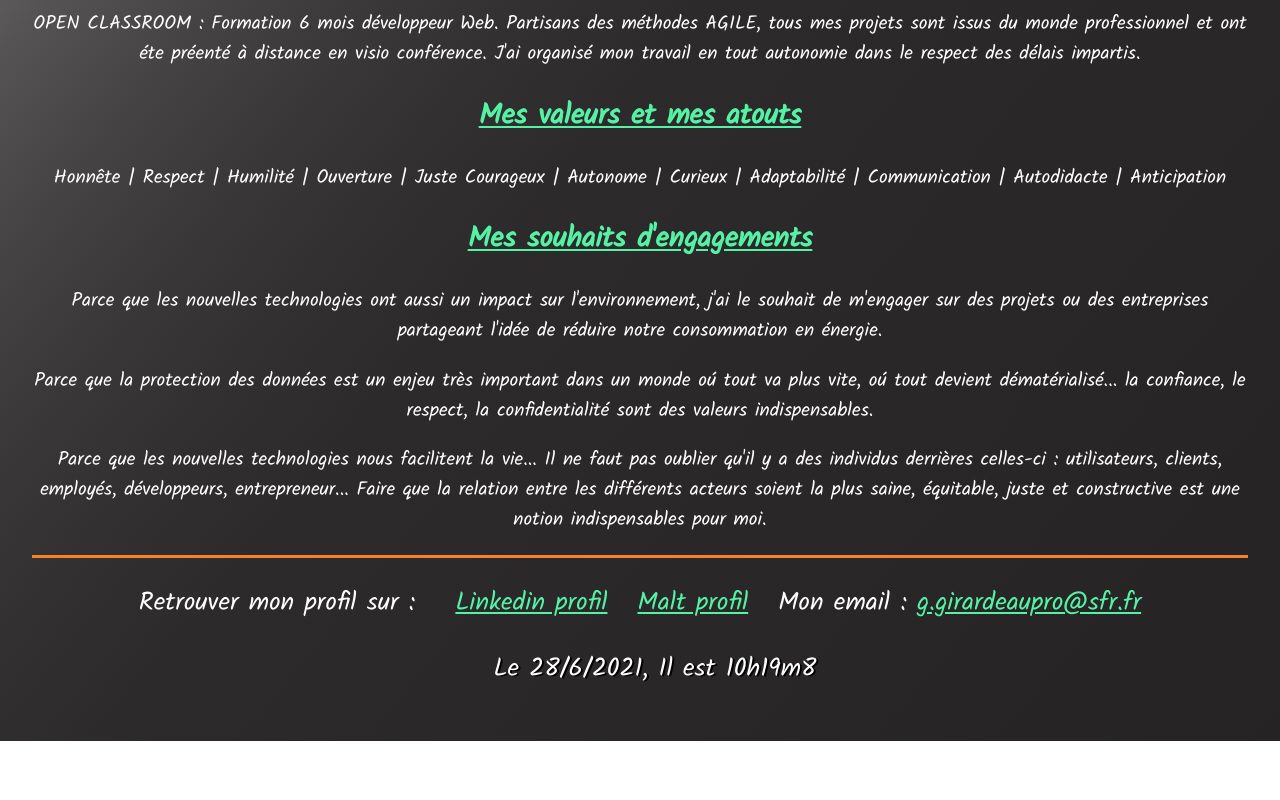
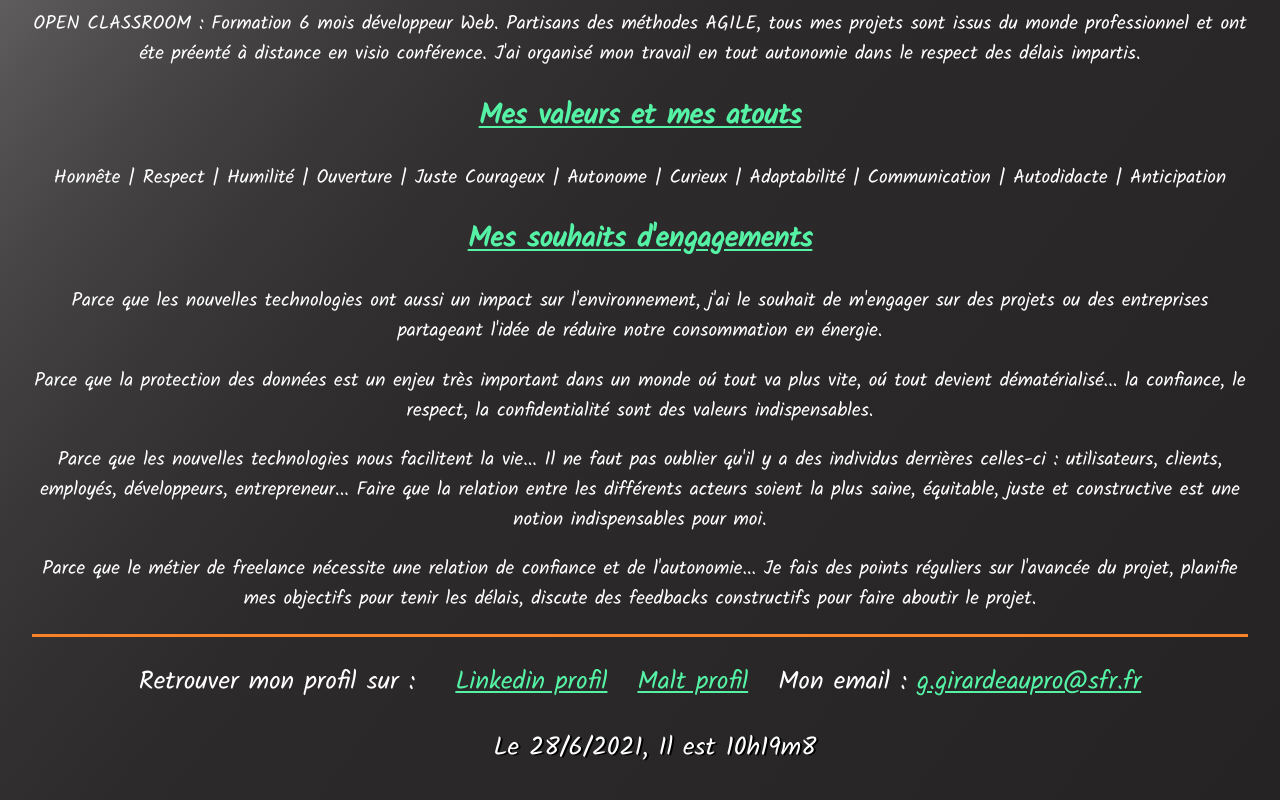
Before and after one commit to ghislaingirardeau/Portfolio_Nuxt, a Nuxt app: page /about in a window 1280 px wide. Shown: the part 812-1612 px from the top of the page. Before the commit the page ends 1553 px from the top, so only its background shows below. Built offline with nearby package versions, Linux system fonts and the light colour scheme.

Commit message:
test debug download cv

```diff
--- a/pages/about.vue
+++ b/pages/about.vue
@@ -4,7 +4,7 @@
 
         <h1>En savoir plus sur moi</h1>
         <div class="">
-            <a href="~/assets/logo/CV_développeur_web.pdf" download>
+            <a href="./_nuxt/public/CV_développeur_web.pdf" download>
                 <button class="btn btn--download">Télécharger mon CV</button>
             </a> <br>
         </div>
@@ -51,6 +51,10 @@
                         derrières celles-ci : utilisateurs, clients, employés, développeurs, entrepreneur... Faire que la relation entre les
                         différents acteurs soient la plus saine, équitable, juste et constructive est une notion indispensables pour moi.
                     </p>
+                    <p>Parce que le métier de freelance nécessite une relation de confiance et de l'autonomie... Je fais des points réguliers
+                        sur l'avancée du projet, planifie mes objectifs pour tenir les délais, discute des feedbacks constructifs pour
+                        faire aboutir le projet.
+                    </p>
                 </article>
             </div>
         </transition>
```
